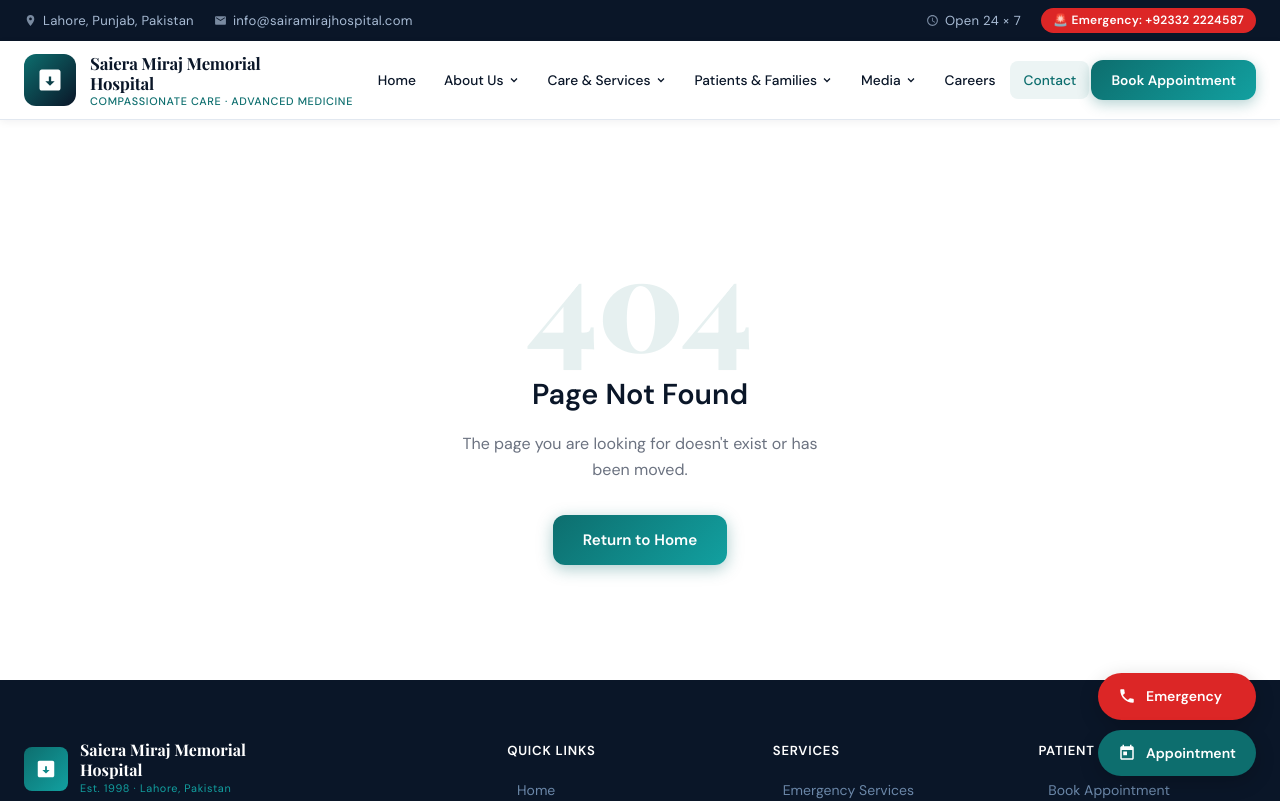
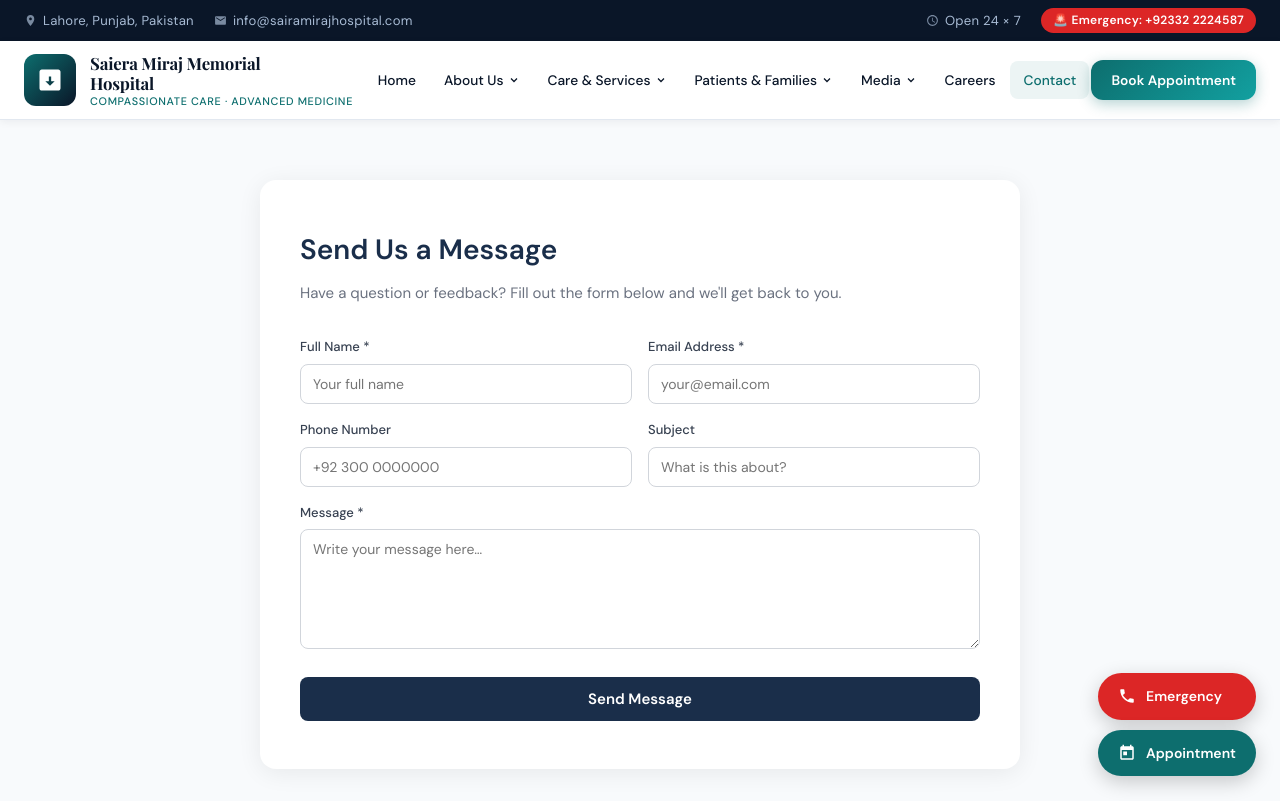
Before and after one commit to shitbyte/smmh-hospital, a Next.js app: page /contact in a window 1280 px wide. Before the commit this address had no page. Shown: the top 801 px of the page. Built offline with nearby package versions, Linux system fonts and the light colour scheme.

Commit message:
contact page is finally working fine

```diff
--- /dev/null
+++ b/pages/contact.jsx
@@ -0,0 +1,50 @@
+// pages/contact.jsx
+import Head from 'next/head';
+import ContactForm from '../components/ContactForm';
+import Layout from '../components/Layout';
+
+export default function ContactPage() {
+  return (
+    <>
+      <Head>
+        <title>Contact Us | Saiera Miraj Memorial Hospital</title>
+        <meta name="description" content="Get in touch with SMMH. Send us a message and our team will respond as soon as possible." />
+      </Head>
+
+      <Layout>
+        <div style={{
+          minHeight: '80vh',
+          background: '#f8fafc',
+          padding: '60px 20px',
+        }}>
+          <div style={{
+            maxWidth: 760,
+            margin: '0 auto',
+            background: '#fff',
+            borderRadius: 16,
+            padding: '48px 40px',
+            boxShadow: '0 4px 24px rgba(0,0,0,0.07)',
+          }}>
+            <h1 style={{
+              fontSize: 28,
+              fontWeight: 700,
+              color: '#1a2e4a',
+              marginBottom: 8,
+            }}>
+              Send Us a Message
+            </h1>
+            <p style={{
+              color: '#6b7280',
+              fontSize: 15,
+              marginBottom: 32,
+            }}>
+              Have a question or feedback? Fill out the form below and we'll get back to you.
+            </p>
+
+            <ContactForm />
+          </div>
+        </div>
+      </Layout>
+    </>
+  );
+}
```
